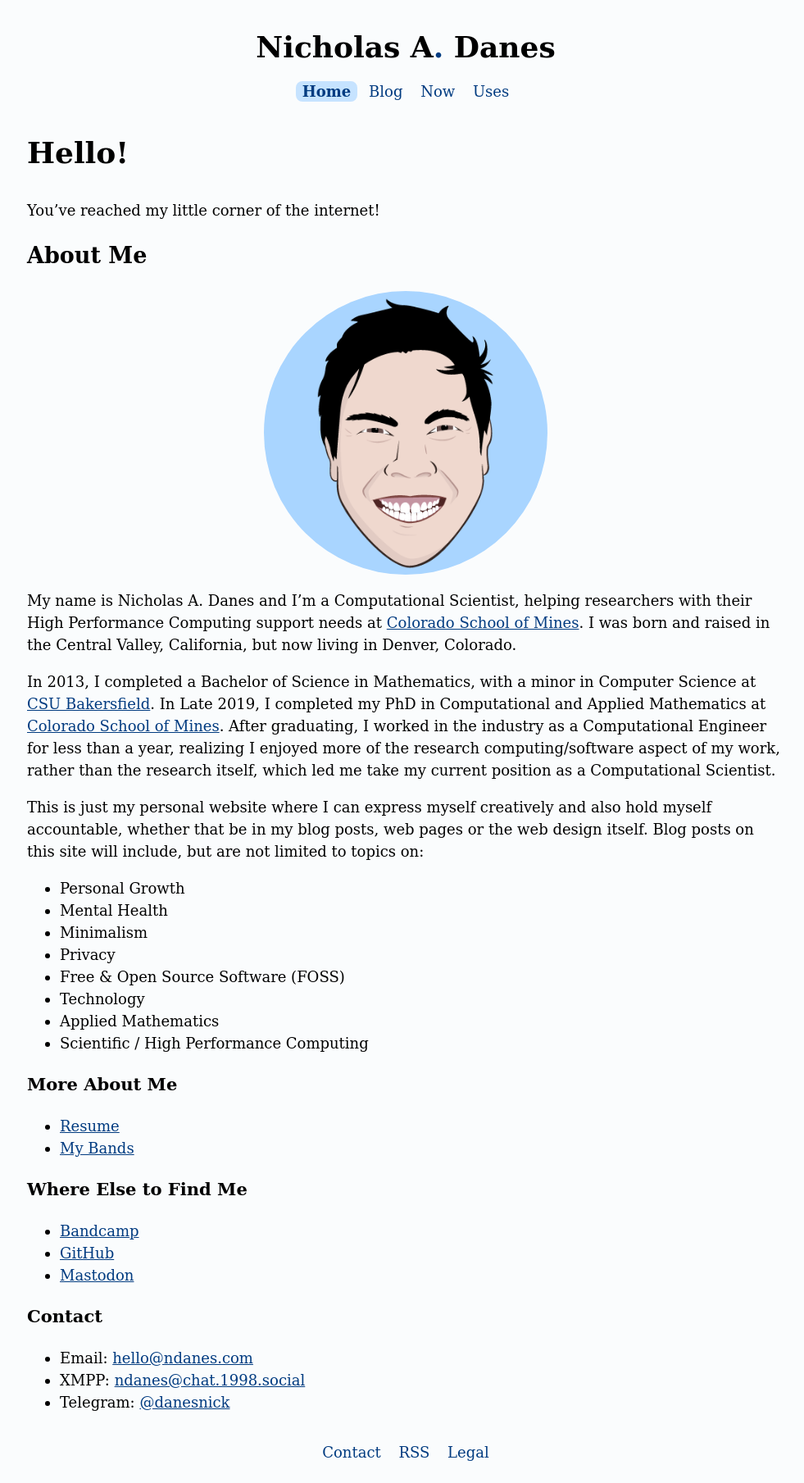
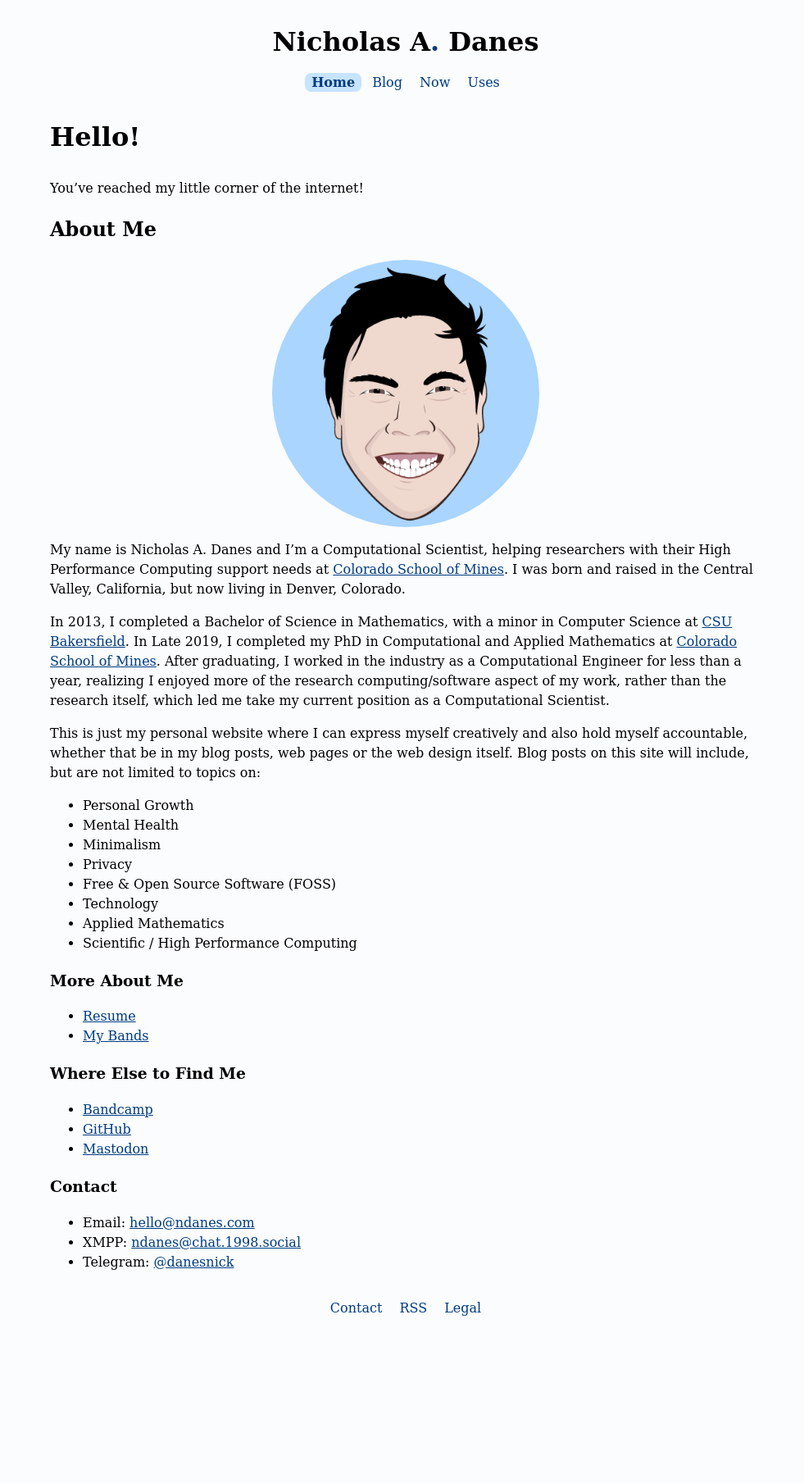
Before and after one commit to danesnick/old_website, a Jekyll site: the page built from index.markdown, in a window 1280 px wide. Shown: the whole page at 82% size, without its empty margins (145-1126 px from the left). Built offline with Jekyll 4.4.1, drawn with Linux system fonts in a browser that asks for light colours; after the commit the page ends 1632 px from its top, so only the background shows below that.

Commit message:
updated style sheet

```diff
--- a/assets/css/style.scss
+++ b/assets/css/style.scss
@@ -29,7 +29,7 @@
 /* ------- Body ------- */
 
 html {
-  font-size: 18px;
+  font-size: 16px;
   line-height: 1.5;
   font-family: Constantia, "Lucida Bright", Lucidabright, "Lucida Serif", Lucida, "DejaVu Serif", "Bitstream Vera Serif", "Liberation Serif", Georgia, serif;
   color: var(--textcolor);
@@ -40,7 +40,7 @@ html {
 body {
   margin: 0 auto !important;
   padding: 0 1em;
-  max-width: 960px;
+  max-width: 900px;
 }
 
 div {
@@ -200,7 +200,7 @@ footer {
 /* ------- Smaller screens ------- */
 
 @media only screen and (max-width: 680px) {
-  body { font-size: 16px; }
+  body { font-size: 14px; }
 }
 
 @media only screen and (max-width: 540px) {
```
